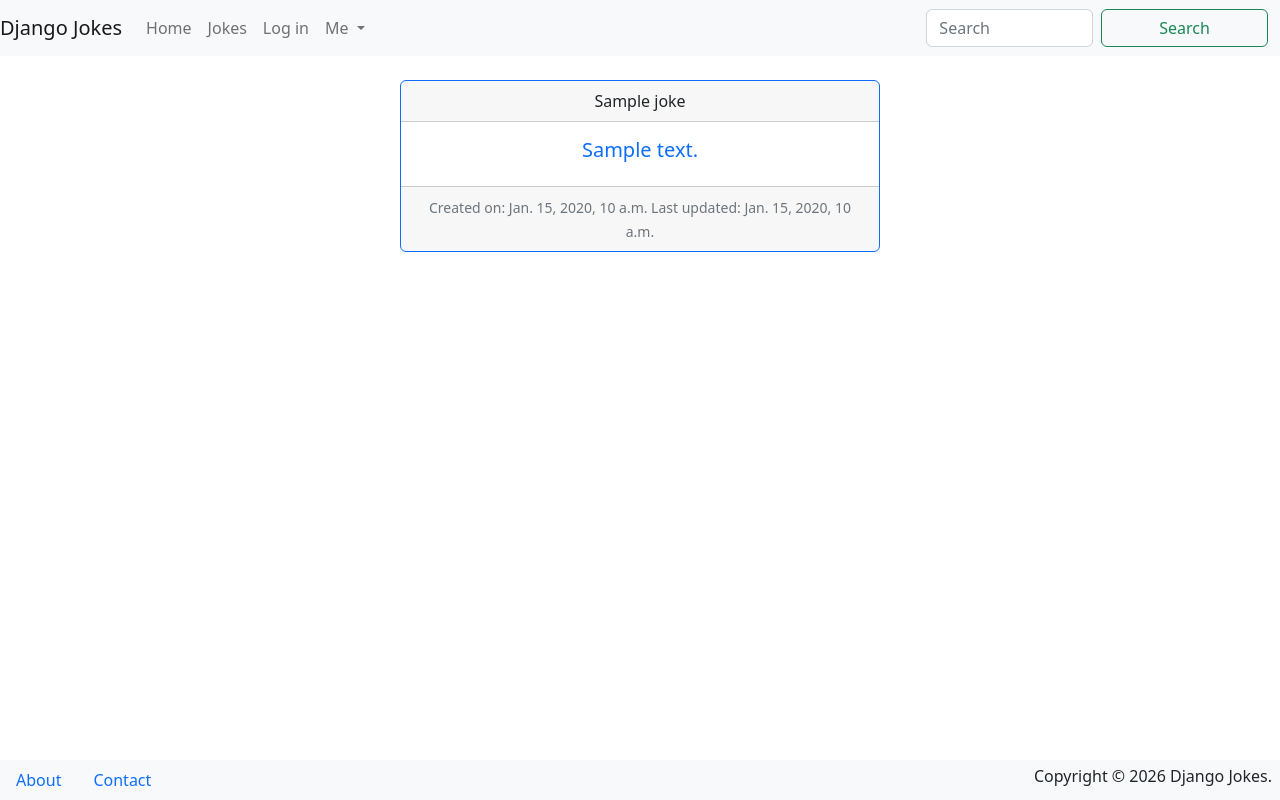
After one commit to dpeters02/djangojokes.com, a Django app: page /jokes/joke/1 in a window 1280 px wide. The commit adds this page. Run offline with Django 5.2, Linux system fonts and the light colour scheme; tables that the repository leaves empty hold one stand-in row (values such as "Sample post"); some libraries are stand-ins or nearby versions.

Commit message:
creating a 'detailview'

```diff
--- a/jokes/models.py
+++ b/jokes/models.py
@@ -1,4 +1,5 @@
 from django.db import models
+from django.urls import reverse
 
 class Joke(models.Model):
     question = models.TextField(max_length=200)
@@ -6,5 +7,8 @@ class Joke(models.Model):
     created = models.DateTimeField(auto_now_add=True)
     updated = models.DateTimeField(auto_now=True)
 
+    def get_absolute_url(self):
+        return reverse('jokes:detail', args=[str(self.pk)])
+
     def __str__(self):
         return self.question
--- a/jokes/urls.py
+++ b/jokes/urls.py
@@ -1,7 +1,8 @@
 from django.urls import path
-from .views import JokeListView
+from .views import JokeDetailView, JokeListView
 
 app_name = 'jokes'
 urlpatterns = [
+    path('joke/<int:pk>', JokeDetailView.as_view(), name='detail'),
     path('', JokeListView.as_view(), name='list'),
 ]
--- a/jokes/views.py
+++ b/jokes/views.py
@@ -1,5 +1,9 @@
-from django.views.generic import ListView
+from django.views.generic import DetailView, ListView
 from .models import Joke
+
+class JokeDetailView(DetailView):
+    model = Joke
+
 
 class JokeListView(ListView):
     model = Joke
--- a/templates/_base.html
+++ b/templates/_base.html
@@ -20,12 +20,12 @@
     <div class="collapse navbar-collapse" id="navbarSupportedContent">
       <ul class="navbar-nav me-auto">
         <li class="nav-item active">
-          <a class="nav-link" href="{% url 'jokes:list' %}">Jokes
+          <a class="nav-link" href="{% url 'pages:homepage' %}">Home
             <span class="sr-only">(current)</span>
           </a>
         </li>
         <li class="nav-item">
-          <a class="nav-link" href="#">Jokes</a>
+          <a class="nav-link" href="{% url 'jokes:list' %}">Jokes</a>
         </li>
         <li class="nav-item">
           <a class="nav-link" href="#">Log in</a>
--- /dev/null
+++ b/templates/jokes/joke_detail.html
@@ -0,0 +1,18 @@
+{% extends "_base.html" %}
+
+{% block title %}Joke{% endblock %}
+{% block main %}
+  <div class="card border-primary m-auto mb-3 text-center"
+    style="max-width: 30rem">
+    <div class="card-header">{{ joke.question }}</div>
+    <div class="card-body text-primary">
+      <h5 class="card-title">{{ joke.answer }}</h5>
+    </div>
+    <div class="card-footer">
+      <small class="text-muted">
+        Created on: {{ joke.created }}
+        Last updated: {{ joke.updated }}
+      </small>
+    </div>
+  </div>
+{% endblock %}
--- a/templates/jokes/joke_list.html
+++ b/templates/jokes/joke_list.html
@@ -5,7 +5,9 @@
     <h2>Jokes</h2>
     <ul class="list-group list-group-flush mb-3">
         {% for joke in joke_list %}
-            <li class="list-gorup-item">{{ joke.question }}</li>
+            <li class="list-group-item">
+                <a href="{{ joke.get_absolute_url }}">{{ joke.question }}</a>
+            </li>
         {% endfor %}
     </ul>
 {% endblock %}
```
